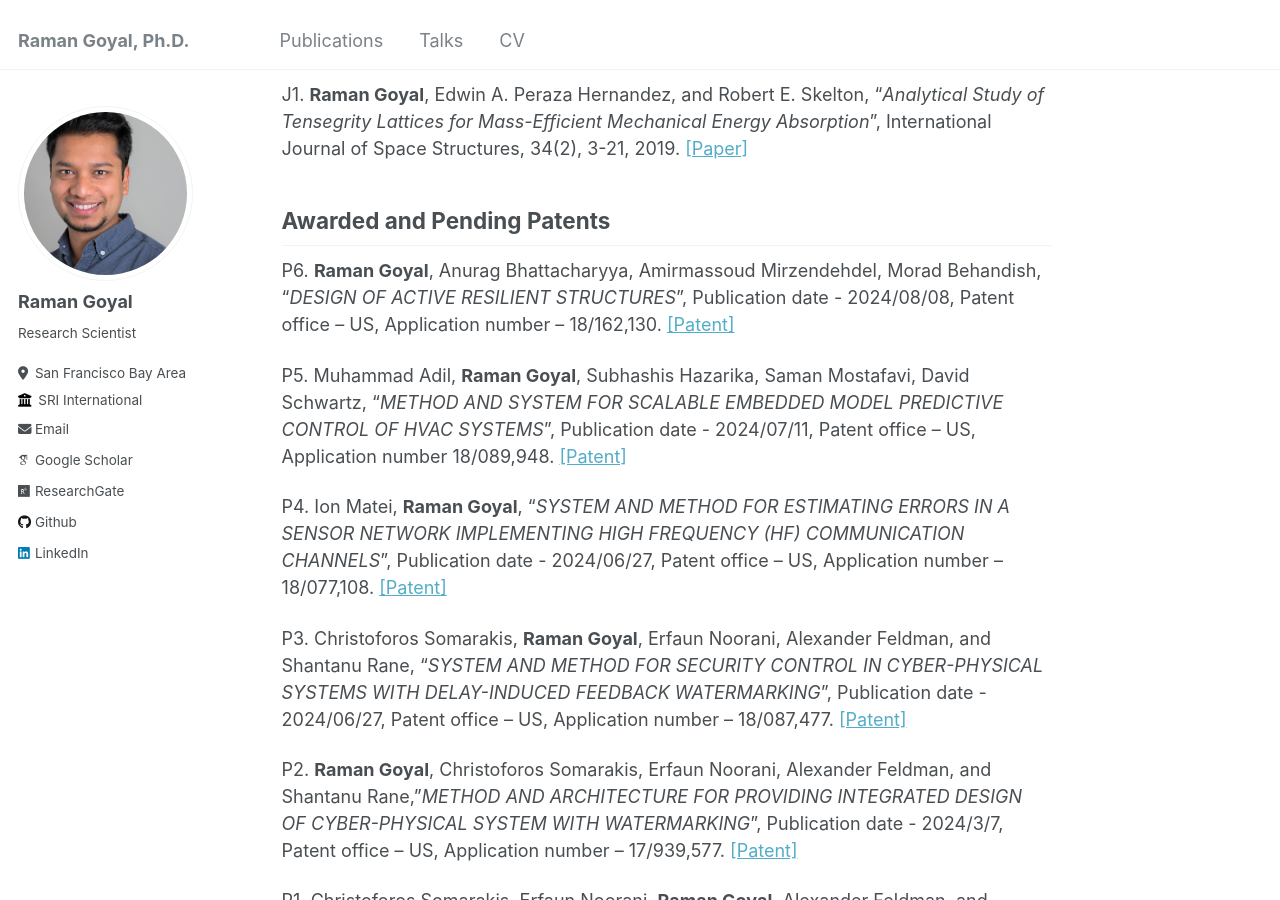
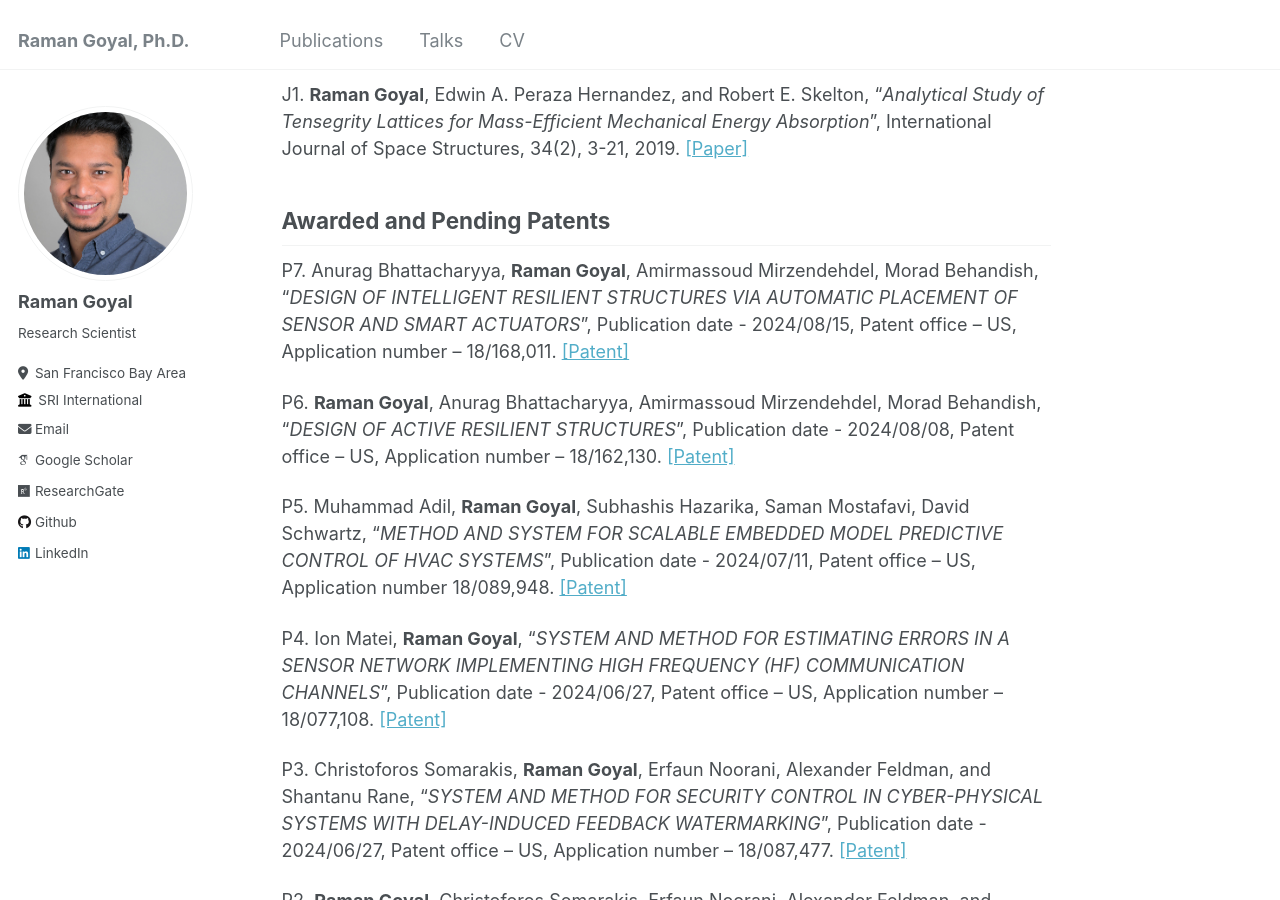
Before and after one commit to ramaniitrgoyal92/ramaniitrgoyal92.github.io, a Jekyll site: the page built from _pages/publications.md, in a window 1280 px wide and 900 px high, scrolled down 5836 px. Built offline with Jekyll 4.4.1, drawn with Linux system fonts in a browser that asks for light colours; some web fonts are replaced.

Commit message:
Add files via upload

```diff
--- a/_pages/publications.md
+++ b/_pages/publications.md
@@ -200,6 +200,8 @@ J1. **Raman Goyal**, Edwin A. Peraza Hernandez, and Robert E. Skelton, "_Analyti
 
 Awarded and Pending Patents
 ------
+P7. Anurag Bhattacharyya, **Raman Goyal**, Amirmassoud Mirzendehdel, Morad Behandish, "_DESIGN OF INTELLIGENT RESILIENT STRUCTURES VIA AUTOMATIC PLACEMENT OF SENSOR AND SMART ACTUATORS_", Publication date - 2024/08/15, Patent office – US, Application number – 18/168,011. [[Patent]](https://www.freepatentsonline.com/y2024/0273245.html)
+
 P6. **Raman Goyal**, Anurag  Bhattacharyya, Amirmassoud   Mirzendehdel, Morad  Behandish, "_DESIGN OF ACTIVE RESILIENT STRUCTURES_", Publication date - 2024/08/08, Patent office – US, Application number – 18/162,130. [[Patent]](https://www.freepatentsonline.com/y2024/0265158.html)
 
 P5. Muhammad Adil, **Raman Goyal**, Subhashis Hazarika, Saman Mostafavi, David Schwartz, "_METHOD AND SYSTEM FOR SCALABLE EMBEDDED MODEL PREDICTIVE CONTROL OF HVAC SYSTEMS_", Publication date - 2024/07/11, Patent office – US, Application number 18/089,948. [[Patent]](https://patents.google.com/patent/US20240230130A1/en)
```
